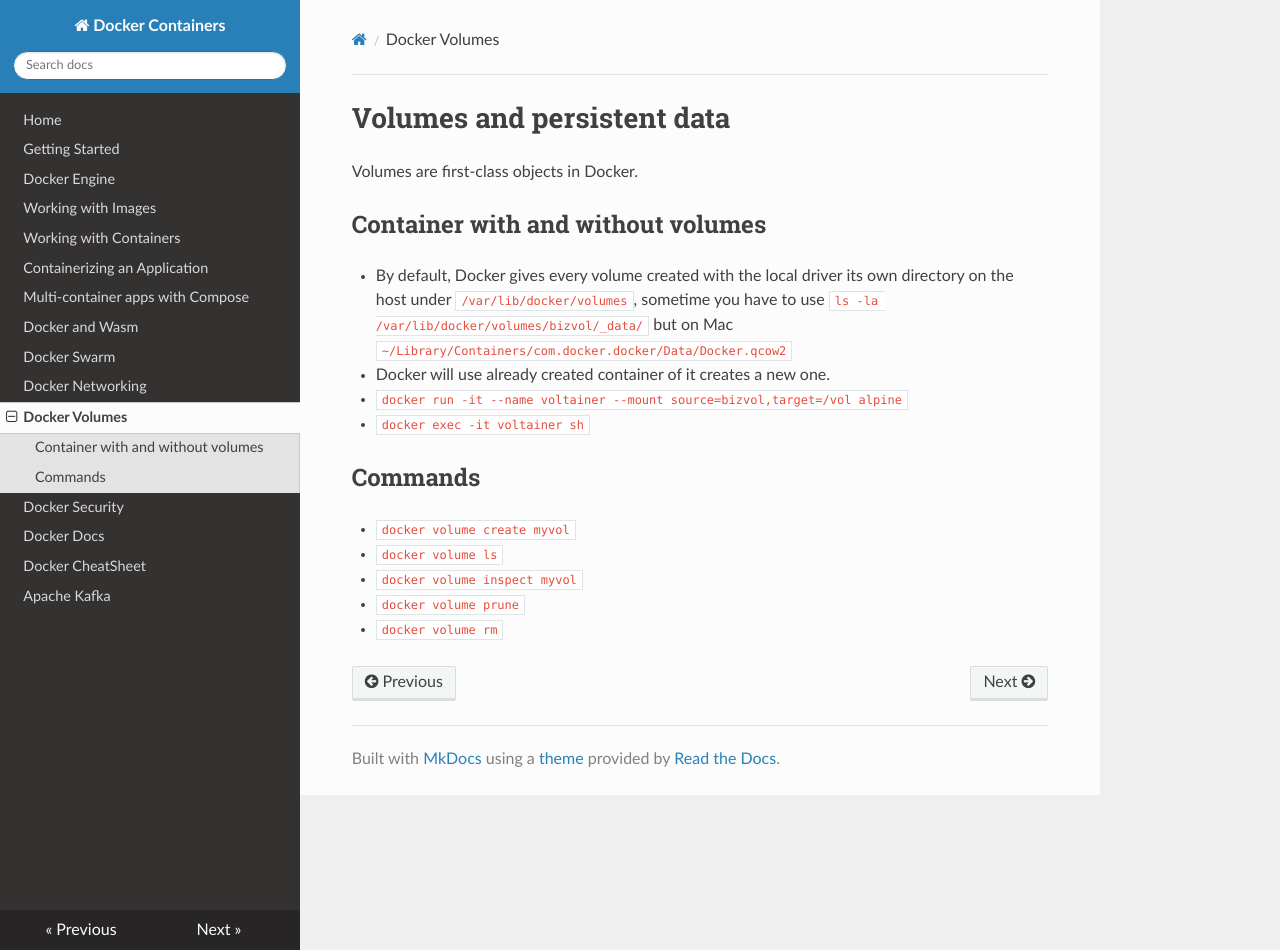
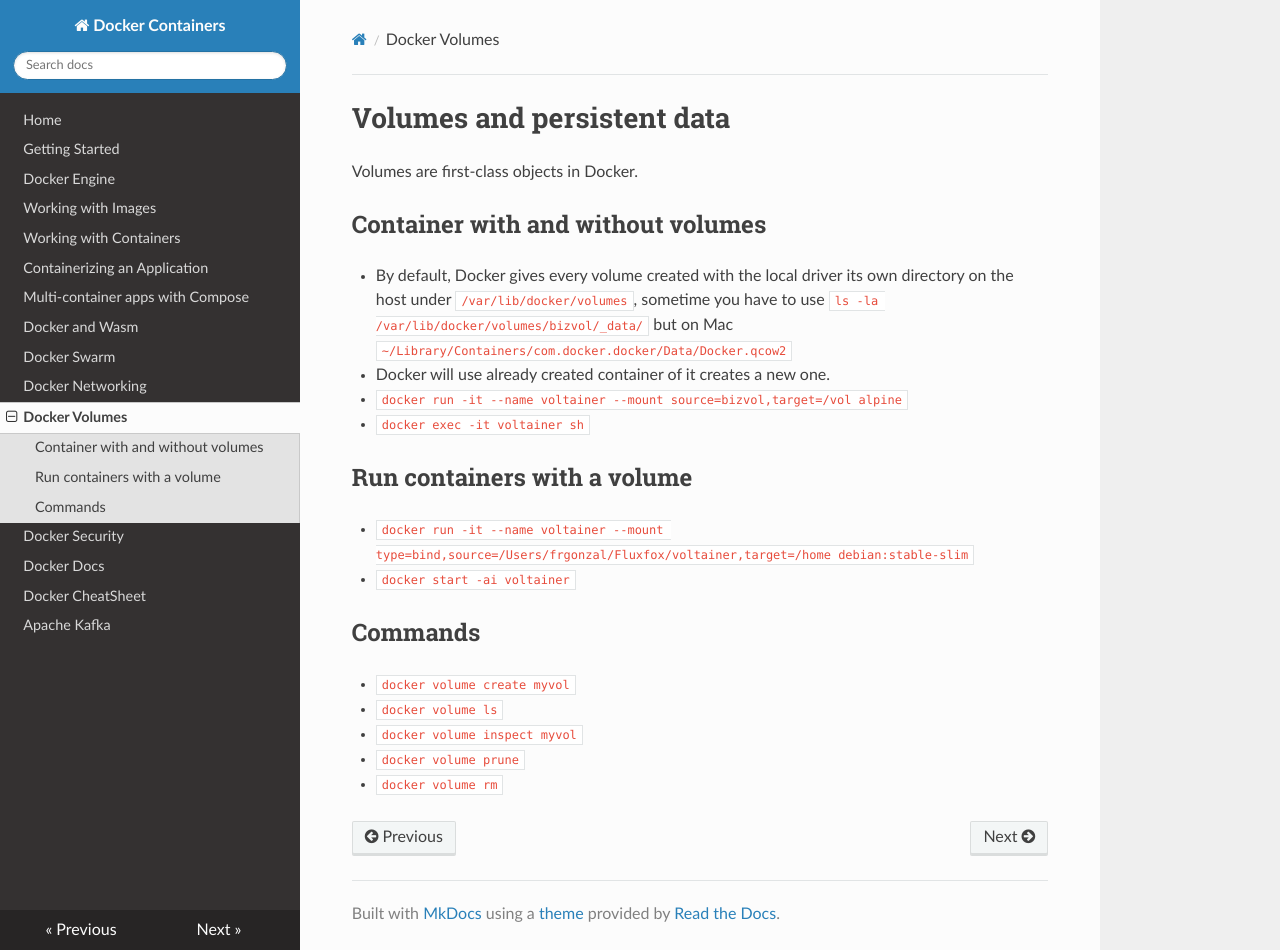
Before and after one commit to janobourian/docker-containers, an MkDocs documentation site: the page built from docs/docker-volumes.md, in a window 1280 px wide and 950 px high. Built offline with MkDocs 1.6.1, drawn with Linux system fonts in a browser that asks for light colours; nearby versions of some CDN libraries.

Commit message:
add(docker-volumes.md): information to run and start a container with owns volumes

```diff
--- a/docs/docker-volumes.md
+++ b/docs/docker-volumes.md
@@ -9,6 +9,10 @@
 * `docker run -it --name voltainer --mount source=bizvol,target=/vol alpine`
 * `docker exec -it voltainer sh`
 
+## Run containers with a volume
+
+* `docker run -it --name voltainer --mount type=bind,source=/Users/frgonzal/Fluxfox/voltainer,target=/home debian:stable-slim`
+* `docker start -ai voltainer`
 
 ## Commands
 
```
